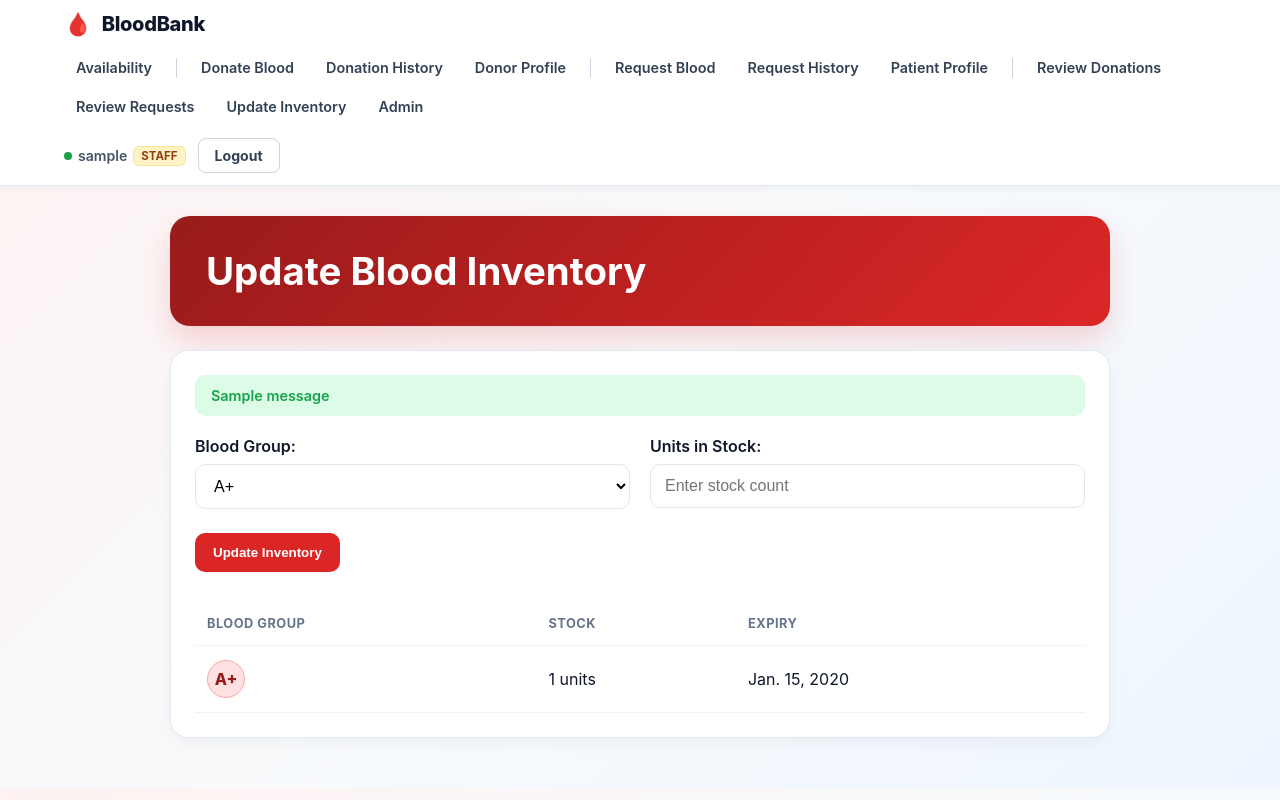
After one commit to BBMS-Team-2/Blood-Bank-Management-System, a Django app: page /staff/inventory/update/ in a window 1280 px wide. The commit adds this page. Run offline with Django 5.2, Linux system fonts and the light colour scheme; a user stored in the database is signed in; tables that the repository leaves empty hold one stand-in row (values such as "Sample post"); one stand-in notice (Sample message) is shown.

Commit message:
added BB-f012-update-blood-inventory

```diff
--- a/blood/forms.py
+++ b/blood/forms.py
@@ -226,3 +226,24 @@ class UserRegisterForm(UserCreationForm):
     class Meta:
         model = User
         fields = ['username', 'email']
+
+
+class BloodInventoryUpdateForm(forms.Form):
+    """Admin-only form for maintaining blood inventory stock by blood group."""
+    blood_group = forms.ChoiceField(choices=Donation.BLOOD_GROUPS, label='Blood Group')
+    units = forms.IntegerField(min_value=0, label='Units in Stock')
+
+    def __init__(self, *args, **kwargs):
+        super().__init__(*args, **kwargs)
+        for field_name, field in self.fields.items():
+            field.widget.attrs.update({'class': 'form-control'})
+        self.fields['units'].widget.attrs.update({
+            'min': '0',
+            'placeholder': 'Enter stock count',
+        })
+
+    def clean_units(self):
+        units = self.cleaned_data.get('units')
+        if units is None or units < 0:
+            raise forms.ValidationError('Inventory units cannot be negative.')
+        return units
--- a/blood/templates/blood/navbar.html
+++ b/blood/templates/blood/navbar.html
@@ -180,6 +180,7 @@
                     <span class="bbms-nav-separator"></span>
                     <a href="{% url 'manage_donations' %}" class="bbms-nav-link">Review Donations</a>
                     <a href="{% url 'manage_blood_requests' %}" class="bbms-nav-link">Review Requests</a>
+                    <a href="{% url 'update_inventory' %}" class="bbms-nav-link">Update Inventory</a>
                     <a href="/admin/" class="bbms-nav-link" target="_blank">Admin</a>
                 {% endif %}
             {% endif %}
--- /dev/null
+++ b/blood/templates/blood/update_inventory.html
@@ -0,0 +1,199 @@
+<!DOCTYPE html>
+<html lang="en">
+<head>
+    <meta charset="UTF-8">
+    <meta name="viewport" content="width=device-width, initial-scale=1.0">
+    <title>Update Blood Inventory - Blood Bank Management System</title>
+    <style>
+        :root {
+            --primary: #dc2626;
+            --primary-dark: #991b1b;
+            --background: #f8fafc;
+            --panel: #ffffff;
+            --border: #e2e8f0;
+            --text-dark: #0f172a;
+            --text-muted: #64748b;
+            --success: #16a34a;
+            --success-bg: #dcfce7;
+            --warning: #b45309;
+            --warning-bg: #fef3c7;
+            --danger: #dc2626;
+            --danger-bg: #fee2e2;
+        }
+
+        * { box-sizing: border-box; }
+
+        body {
+            margin: 0;
+            font-family: -apple-system, BlinkMacSystemFont, "Segoe UI", sans-serif;
+            color: var(--text-dark);
+            background: linear-gradient(135deg, #fef2f2 0%, #f8fafc 50%, #eff6ff 100%);
+        }
+
+        .container {
+            max-width: 980px;
+            margin: 0 auto;
+            padding: 30px 20px 50px;
+        }
+
+        .header-panel {
+            background: linear-gradient(135deg, var(--primary-dark) 0%, var(--primary) 100%);
+            color: white;
+            border-radius: 20px;
+            padding: 32px 36px;
+            box-shadow: 0 15px 30px rgba(220, 38, 38, 0.18);
+            margin-bottom: 24px;
+        }
+
+        .header-panel h1 {
+            margin: 0;
+            font-size: clamp(1.8rem, 3vw, 2.4rem);
+        }
+
+        .card {
+            background: var(--panel);
+            border: 1px solid var(--border);
+            border-radius: 18px;
+            padding: 24px;
+            box-shadow: 0 6px 18px rgba(0, 0, 0, 0.04);
+        }
+
+        .alert {
+            padding: 12px 16px;
+            margin-bottom: 20px;
+            border-radius: 10px;
+            font-size: 0.9rem;
+            font-weight: 600;
+        }
+
+        .alert-success { background: var(--success-bg); color: var(--success); }
+        .alert-error { background: var(--danger-bg); color: var(--danger); }
+
+        .form-grid {
+            display: grid;
+            grid-template-columns: repeat(auto-fit, minmax(220px, 1fr));
+            gap: 20px;
+            margin-bottom: 16px;
+        }
+
+        .field-group {
+            display: flex;
+            flex-direction: column;
+            gap: 8px;
+        }
+
+        label {
+            font-weight: 600;
+            color: var(--text-dark);
+        }
+
+        .form-control {
+            width: 100%;
+            padding: 12px 14px;
+            border: 1px solid var(--border);
+            border-radius: 10px;
+            font-size: 1rem;
+            background: #fff;
+        }
+
+        .btn-submit {
+            border: none;
+            border-radius: 10px;
+            background: var(--primary);
+            color: white;
+            padding: 12px 18px;
+            font-weight: 700;
+            cursor: pointer;
+            margin-top: 8px;
+        }
+
+        .inventory-table {
+            width: 100%;
+            border-collapse: collapse;
+            margin-top: 30px;
+        }
+
+        .inventory-table th,
+        .inventory-table td {
+            padding: 14px 12px;
+            border-bottom: 1px solid #edf2f7;
+            text-align: left;
+        }
+
+        .inventory-table th {
+            color: var(--text-muted);
+            font-size: 0.8rem;
+            text-transform: uppercase;
+            letter-spacing: 0.5px;
+        }
+
+        .badge {
+            display: inline-flex;
+            align-items: center;
+            justify-content: center;
+            width: 38px;
+            height: 38px;
+            border-radius: 50%;
+            background: #fee2e2;
+            color: var(--primary-dark);
+            font-weight: 800;
+            border: 1.5px solid #fca5a5;
+        }
+    </style>
+</head>
+<body>
+    {% include "blood/navbar.html" %}
+    <div class="container">
+        <header class="header-panel">
+            <h1>Update Blood Inventory</h1>
+        </header>
+
+        <main class="card">
+            {% if messages %}
+                {% for message in messages %}
+                    <div class="alert alert-{{ message.tags|default:'info' }}" role="status">{{ message }}</div>
+                {% endfor %}
+            {% endif %}
+
+            <form method="post">
+                {% csrf_token %}
+                <div class="form-grid">
+                    {% for field in form %}
+                        <div class="field-group">
+                            {{ field.label_tag }}
+                            {{ field }}
+                            {% if field.errors %}
+                                <div style="color: var(--danger); font-size: 0.82rem;">{{ field.errors|join:', ' }}</div>
+                            {% endif %}
+                        </div>
+                    {% endfor %}
+                </div>
+                <button type="submit" class="btn-submit">Update Inventory</button>
+            </form>
+
+            <table class="inventory-table">
+                <thead>
+                    <tr>
+                        <th>Blood Group</th>
+                        <th>Stock</th>
+                        <th>Expiry</th>
+                    </tr>
+                </thead>
+                <tbody>
+                    {% for item in inventory_records %}
+                        <tr>
+                            <td><span class="badge">{{ item.blood_group }}</span></td>
+                            <td>{{ item.units }} units</td>
+                            <td>{{ item.expiry_date|default:"-" }}</td>
+                        </tr>
+                    {% empty %}
+                        <tr>
+                            <td colspan="3">No inventory records yet.</td>
+                        </tr>
+                    {% endfor %}
+                </tbody>
+            </table>
+        </main>
+    </div>
+</body>
+</html>
--- a/blood/urls.py
+++ b/blood/urls.py
@@ -80,4 +80,9 @@ urlpatterns = [
         views.review_blood_request,
         name='review_blood_request'
     ),
+    path(
+        'staff/inventory/update/',
+        views.update_inventory,
+        name='update_inventory'
+    ),
 ]
--- a/blood/views.py
+++ b/blood/views.py
@@ -8,10 +8,11 @@ from django.db.models import Min
 from django.shortcuts import render, redirect
 from django.views.decorators.http import require_POST
 
-from .forms import DonationForm, BloodRequestForm, PatientProfileForm, DonorProfileForm, UserRegisterForm
+from .forms import DonationForm, BloodRequestForm, PatientProfileForm, DonorProfileForm, UserRegisterForm, BloodInventoryUpdateForm
 from .models import Donation, BloodInventory, BloodRequest, PatientProfile, DonorProfile
 from .services import review_donation as process_donation_review
 from .services import review_blood_request as process_blood_request_review
+from .services import update_inventory_stock
 
 
 @login_required
@@ -358,3 +359,32 @@ def logout_view(request):
     auth_logout(request)
     messages.info(request, 'You have been logged out.')
     return redirect('login')
+
+
+@staff_member_required
+def update_inventory(request):
+    """Allow staff to maintain per-blood-group inventory counts."""
+    inventory_records = BloodInventory.objects.order_by('blood_group')
+
+    if request.method == 'POST':
+        form = BloodInventoryUpdateForm(request.POST)
+        if form.is_valid():
+            blood_group = form.cleaned_data['blood_group']
+            units = form.cleaned_data['units']
+            try:
+                update_inventory_stock(blood_group, units)
+                messages.success(request, f'Inventory updated for {blood_group}.')
+            except ValueError as exc:
+                messages.error(request, str(exc))
+            return redirect('update_inventory')
+    else:
+        form = BloodInventoryUpdateForm()
+
+    return render(
+        request,
+        'blood/update_inventory.html',
+        {
+            'form': form,
+            'inventory_records': inventory_records,
+        }
+    )
```
Also changed, not shown: blood/services.py (+58 -17 lines), blood/tests.py (+44 -0 lines).
